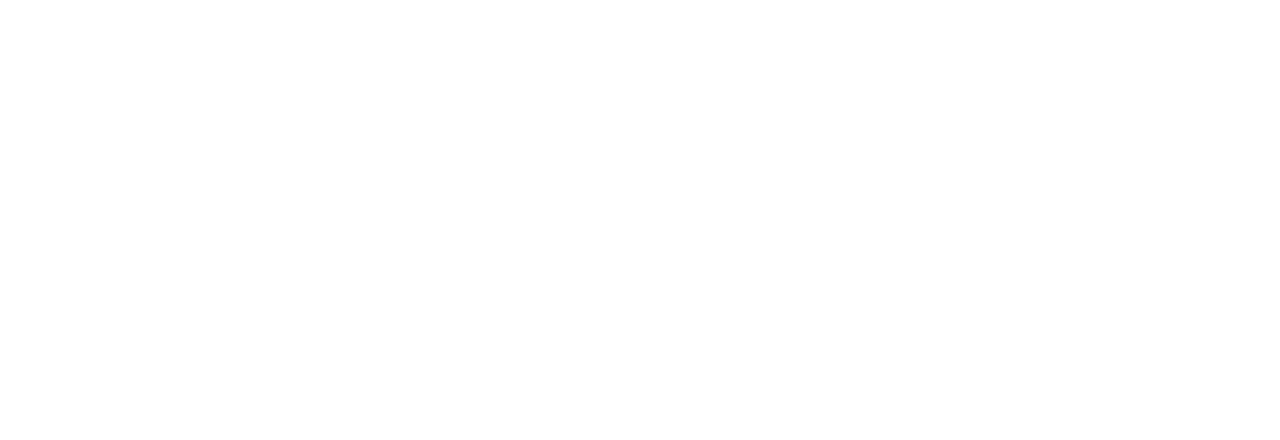
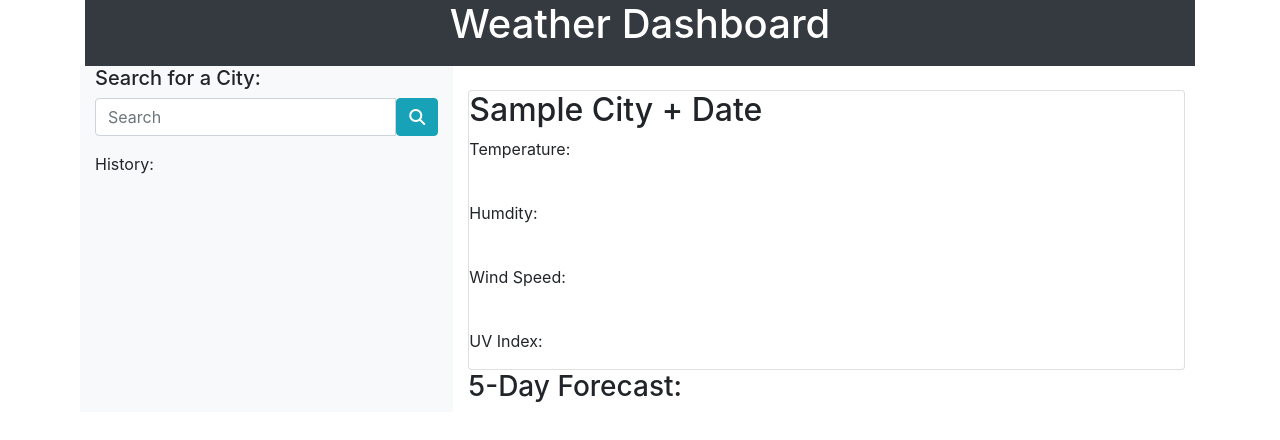
Before and after one commit to BetterBusinessBrian/Homework-6, a plain HTML site: page index.html in a window 1280 px wide. Drawn offline with nearby package versions, Linux system fonts and the light colour scheme; no server answers.

Commit message:
added HTML skeleton and succesful AJAX call

```diff
--- a/index.html
+++ b/index.html
@@ -1,12 +1,96 @@
 <!DOCTYPE html>
 <html lang="en">
+
 <head>
     <meta charset="UTF-8">
     <meta name="viewport" content="width=device-width, initial-scale=1.0">
     <title>Weather Dashboard</title>
+    <link rel="stylesheet" href="https://stackpath.bootstrapcdn.com/bootstrap/4.5.2/css/bootstrap.min.css"
+        integrity="sha384-JcKb8q3iqJ61gNV9KGb8thSsNjpSL0n8PARn9HuZOnIxN0hoP+VmmDGMN5t9UJ0Z" crossorigin="anonymous">
+    <link rel="stylesheet" href="style.css">
+    <script src="https://kit.fontawesome.com/ce010c3ee9.js" crossorigin="anonymous"></script>
+</head>
 
-</head>
 <body>
+    <div class="container">
+    <div class="header">
+        <h1>Weather Dashboard</h1>
+    </div>
+    <div class="row">
+        <!-- Search and History Panel -->
+        <div class='col-4 sidePanel'>
+            <h5>Search for a City:</h5>
+            <div class="form-group">
+                <div class="input-group">
+                    <input class="form-control" placeholder="Search">
+                    <span class="input-group-btn">
+                        <button type="text" class="btn btn-info search"><i class="fas fa-search"></i></button>
+                    </span>
+                </div>
+            </div>
+            <div class= "historyDiv">
+                <p>History:</p>
+            </div>
+        </div>
+        <!-- Weather Current Data and Forecast -->
+        <div class= "col-8">
+            <br>
+            <div class= "card">
+                <h2 class="cityName">Sample City + Date</h2>
+                <p class = "temp">Temperature: </p>
+                <br>
+                <p class = "humid">Humdity: </p>
+                <br>
+                <p class = "windspeed">Wind Speed: </p>
+                <br>
+                <p class = "UVi">UV Index: </p>
+            </div>
+            <h3> 5-Day Forecast:</h3>
+            <div class= buttonsGroup></div>
+        </div>
+    </div>
+
+
+
+    </div>
+
+    <script src="https://cdnjs.cloudflare.com/ajax/libs/jquery/3.2.1/jquery.min.js"></script>
+    <script type="text/javascript"></script>
+    <script>
+
+        var APIKey = "4c19bdbf48f17cef671da21f63c3f39d";
+
+        function getForecast(cityName) {
+
+            var city = cityName;
+            var queryUrl = "https://api.openweathermap.org/data/2.5/forecast?q=" + city + "&appid=" + APIKey
+
+            $.ajax({
+                url: queryUrl,
+                method: "GET"
+            }).then(function (response) {
+
+                var lat = response.city.coord["lat"];
+                var lon = response.city.coord["lon"];
+
+                var queryUrl = "https://api.openweathermap.org/data/2.5/onecall?lat=" + lat + "&lon=" + lon + "&exclude=hourly,minutely,alert&appid=510c7f3ff27ad1727021b6aa3db8d1b0"
+
+                $.ajax({
+                    url: queryUrl,
+                    method: "GET"
+
+                }).then(function (response) {
+
+                    console.log(response);
+
+                })
+            })
+
+        }
+
+        getForecast("london");
+    </script>
 
 </body>
+
 </html>
--- /dev/null
+++ b/style.css
@@ -0,0 +1,20 @@
+.header{
+    background: #343a40;
+    border: none;
+    font-size: large;
+    text-align: center;
+    color: white;
+    padding-bottom: 10px;
+    padding-left: 0px;
+    padding-right: 0px;
+}
+
+.row{
+    margin-right: -5px;
+    margin-left: -5px;
+}
+
+.sidePanel{
+    background: #f8f9fa;
+
+}
```
Also changed, not shown: 1 other file.
